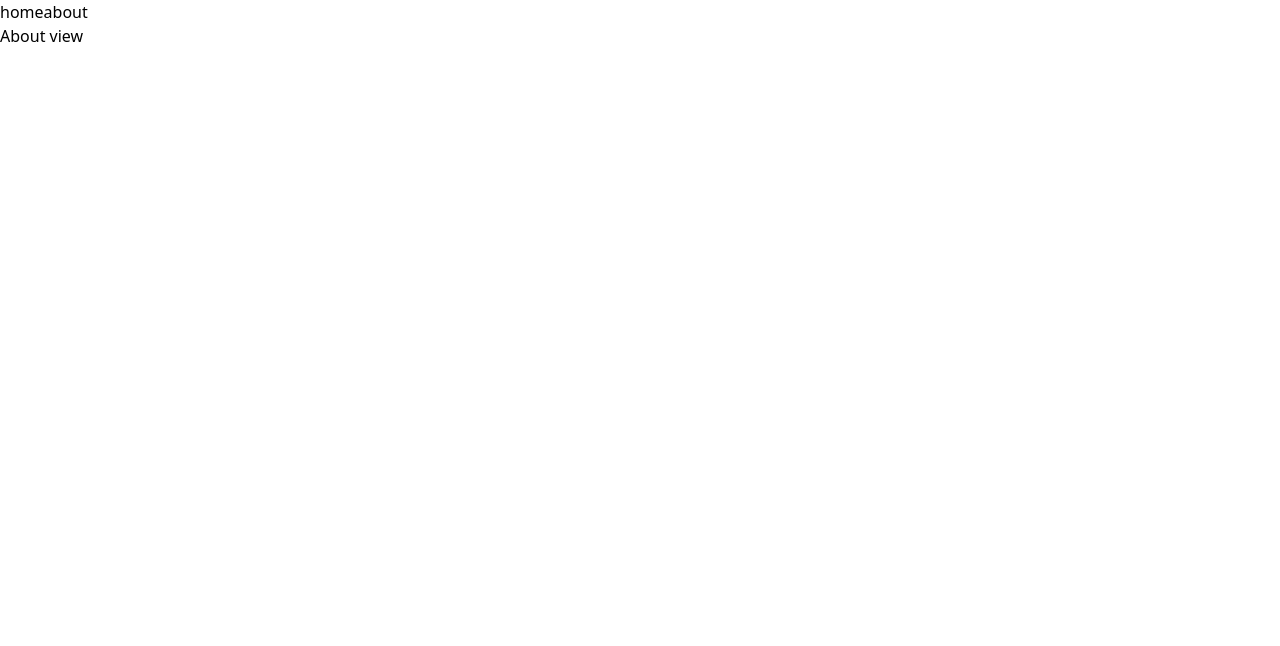
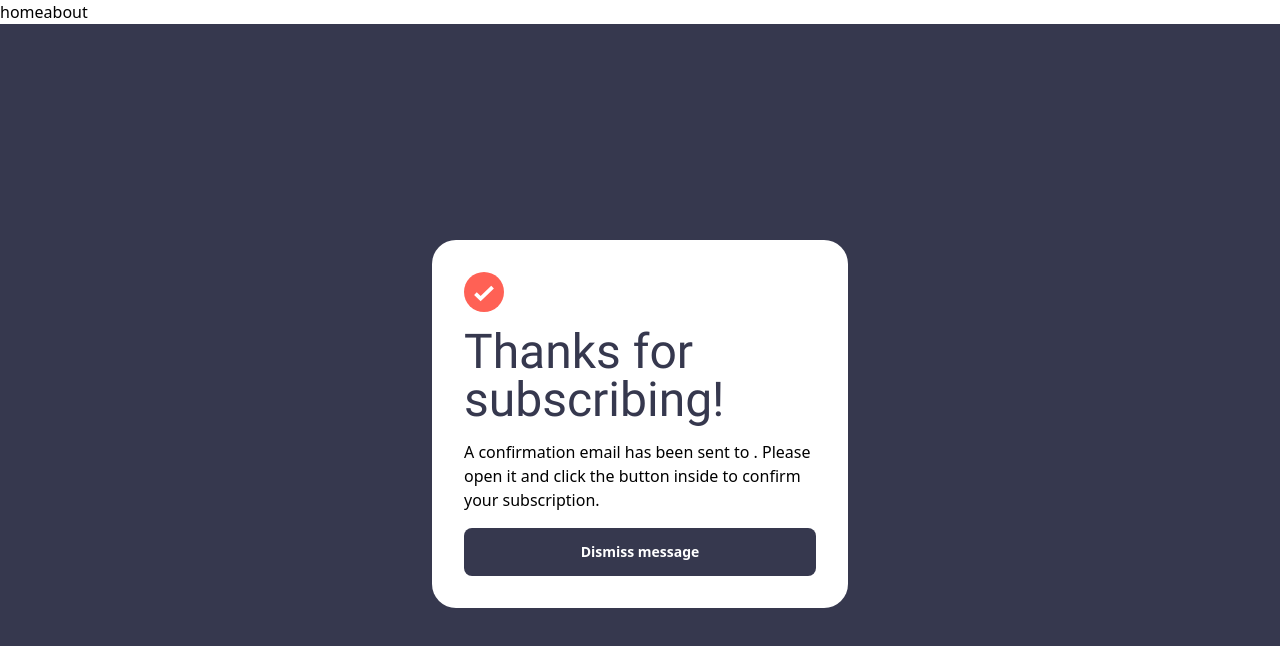
Before and after one commit to kailanyy/front-end-mentor, a Vue app: page /about in a window 1280 px wide. Shown: the top 646 px of the page. Built offline with nearby package versions, Linux system fonts and the light colour scheme.

Commit message:
First version of newsletter

```diff
--- a/src/components/NewsletterSignUpForm/NewsletterSignUpForm.vue
+++ b/src/components/NewsletterSignUpForm/NewsletterSignUpForm.vue
@@ -1,74 +1,90 @@
 <template>
-  <div class="bg-[#36384d] h-full w-full flex justify-center items-center">
-    <div class="bg-slate-50 rounded-3xl p-4 flex items-stretch">
+  <div v-if="subscribed === false" class="bg-newsletter-charcoal-grey h-full w-full flex justify-center items-center">
+    <div class="bg-newsletter-white rounded-3xl p-4 flex items-stretch">
       <div class="max-w-sm p-8">
-        <h1 class="text-[#232742] text-5xl mb-4 font-bold font-roboto">Stay updated!</h1>
+        <h1 class="text-newsletter-charcoal-grey text-5xl mb-4 font-bold font-roboto">Stay updated!</h1>
         <p class="mb-4">Join 60,000+ product managers receiving monthly updates on:</p>
-
         <ul>
           <li v-for="item in items" :key="item.message" class="flex items-stretch text-sm mb-2">
-            <img class="mr-2" :src="imagePath"> {{ item.message }}
+            <img class="mr-2" src="@/assets/NewsletterSignUpForm/images/icon-list.svg" alt=""> {{ item.message }}
           </li>
         </ul>
 
-        <h1 class="font-semibold text-sm mb-2 mt-8">
+        <div class="mb-2 mt-8 text-sm flex justify-between">
+          <h1 class="font-semibold">
             Email address
           </h1>
-
-        <div>
-          <input type="text" placeholder="email@company.com" v-model="email"
-            class="outline-0 border-2 w-full h-12 rounded-lg border-inherit p-3.5 mb-4">
           <div class="input-errors" v-for="error of v$.email.$errors" :key="error.$uid">
-              <div class="error-msg">{{ error.$message }}</div>
+            <div class="error-msg text-newsletter-tomato">{{ error.$message }}</div>
           </div>
         </div>
 
-        <button @click.prevent="subscribe" class="bg-[#232742] rounded-lg text-white p-3.5 font-semibold w-full text-sm">
+        <div :class="{ error: v$.email.$errors.length }">
+          <input type="text" placeholder="email@company.com" v-model="state.email"
+            class="outline-0 border w-full h-12 rounded-lg border-inherit p-3.5 mb-4"
+            :class="[v$.email.$errors.length > 0 ? 'bg-[#ff44442a] border-newsletter-dark-slate-grey placeholder-newsletter-dark-slate-grey' : 'border-newsletter-grey placeholder-newsletter-grey']">
+        </div>
+
+        <button @click.prevent="subscribe"
+          class="bg-newsletter-charcoal-grey rounded-lg text-newsletter-white p-3.5 font-semibold w-full text-sm hover:bg-newsletter-tomato focus:outline-none">
           Subscribe to monthly newsletter
         </button>
       </div>
-
       <div>
-        <img width="324" src="@/assets/NewsletterSignUpForm/images/illustration-sign-up-desktop.svg">
+        <img  src="@/assets/NewsletterSignUpForm/images/illustration-sign-up-desktop.svg">
       </div>
     </div>
   </div>
+  <template v-else>
+    <NewsletterSuccess :email="state.email" />
+  </template>
 </template>
 
 <script>
-import iconList from "@/assets/NewsletterSignUpForm/images/icon-list.svg"
+import { ref, reactive, computed } from 'vue';
+import { useVuelidate } from '@vuelidate/core'
+import { required, email, helpers } from '@vuelidate/validators'
+import NewsletterSuccess from './NewsletterSuccess.vue';
 
 export default {
-  methods: {
-    subscribe() {
-      this.subscribed = true
-      console.log('email:', this.email);
+  components: {
+    NewsletterSuccess
+  },
+
+  setup() {
+
+    const subscribed = ref(false);
+
+    const state = reactive({
+      props: {
+        email: ''
       }
-  },
-  setup() {
-    return { v$: useVuelidate() }
-  },
-  data() {
+    })
+
+    const rules = computed(() => {
       return {
-      subscribed: false,
-      imagePath: iconList,
-      firstname: "",
-      items: [
+        email: { required: helpers.withMessage('Valid email required', required) }
+      }
+    })
+
+    const v$ = useVuelidate(rules, state)
+
+    const items = ([
       { message: "Product discovery and building what matters" },
       { message: "Measuring to ensure updates are a success" },
-        { message: "And much more!" }
-      ],
-      email: '',
-      validations() {
-        return {
-          firstname: { required },
-          email: { required },
+      { message: "And much more!" },
+    ])
+
+    async function subscribe() {
+      await v$.value.$validate();
+      subscribed.value = true
     }
-      }
-    }
+
+    return { subscribe, subscribed, state, v$, items, NewsletterSuccess, email }
   }
 }
 
 </script>
 
+
 <style></style>
--- /dev/null
+++ b/src/components/NewsletterSignUpForm/NewsletterSuccess.vue
@@ -0,0 +1,28 @@
+<template>
+  <div class="bg-newsletter-charcoal-grey h-full w-full flex justify-center items-center">
+    <div class="bg-newsletter-white rounded-3xl p-4 flex items-stretch">
+      <div class="max-w-sm p-4">
+        <img src="@/assets/NewsletterSignUpForm/images/icon-list.svg" width="40" class="mb-4">
+        <h1 class="text-newsletter-charcoal-grey text-5xl mb-4 font-bold font-roboto">Thanks for subscribing!</h1>
+        <p class="mb-4">A confirmation email has been sent to
+          <strong>{{ email }}</strong>. Please open it and click the
+          button inside to confirm your subscription.
+        </p>
+        <button
+          class="bg-newsletter-charcoal-grey rounded-lg text-newsletter-white p-3.5 font-semibold w-full text-sm hover:bg-newsletter-tomato focus:outline-none">
+          Dismiss message
+        </button>
+      </div>
+    </div>
+  </div>
+</template>
+
+<script>
+export default {
+  props: {
+    email: ''
+  }
+}
+</script>
+
+<style></style>
--- a/src/main.js
+++ b/src/main.js
@@ -2,6 +2,5 @@ import { createApp } from 'vue'
 import './style.css'
 import App from './App.vue'
 import router from '@/router/router'
-import { VuelidatePlugin } from '@vuelidate/core'
 
-createApp(App).use(router).use(VuelidatePlugin).mount('#app')
+createApp(App).use(router).mount('#app')
--- a/src/views/About.vue
+++ b/src/views/About.vue
@@ -1,10 +1,12 @@
 <template>
-  <p>About view</p>
+  <newsletter-success />
 </template>
 
 <script>
+import NewsletterSuccess from '../components/NewsletterSignUpForm/NewsletterSuccess.vue'
+
 export default {
-
+  components: { NewsletterSuccess }
 }
 </script>
 
--- a/tailwind.config.js
+++ b/tailwind.config.js
@@ -9,6 +9,16 @@ export default {
       fontFamily: {
         roboto: ["Roboto", "sans-serif"],
       },
+      screens: {
+        sm: '300px'
+      },
+    },
+    colors: {
+      'newsletter-dark-slate-grey': '#ff0000',
+      'newsletter-charcoal-grey': '#36384e',
+      'newsletter-grey': '#9294a0',
+      'newsletter-white': '#ffffff',
+      'newsletter-tomato': '#ff6257'
     },
   },
   plugins: [],
```
Lines whose indentation alone changed are shown as unchanged.
